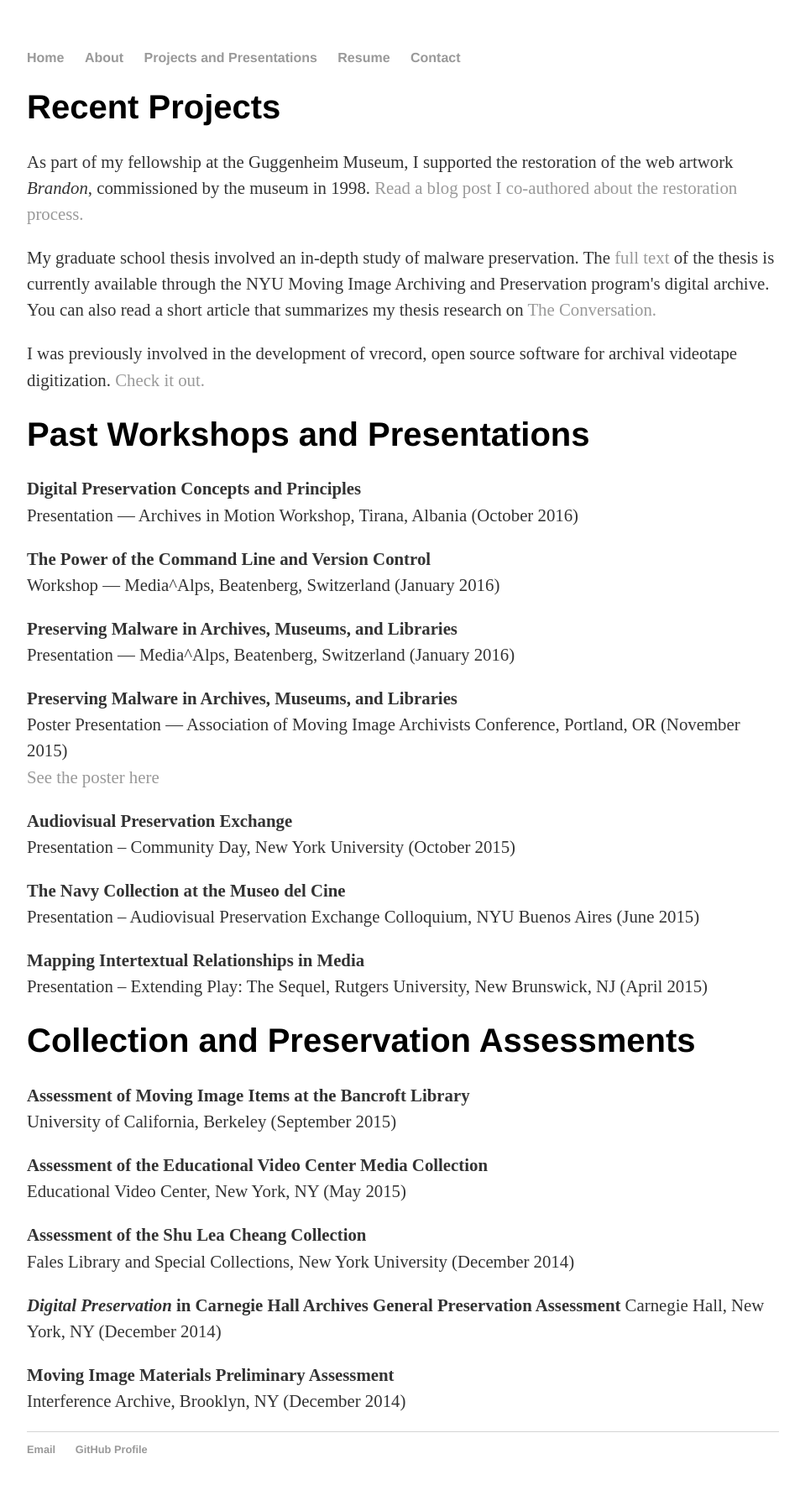
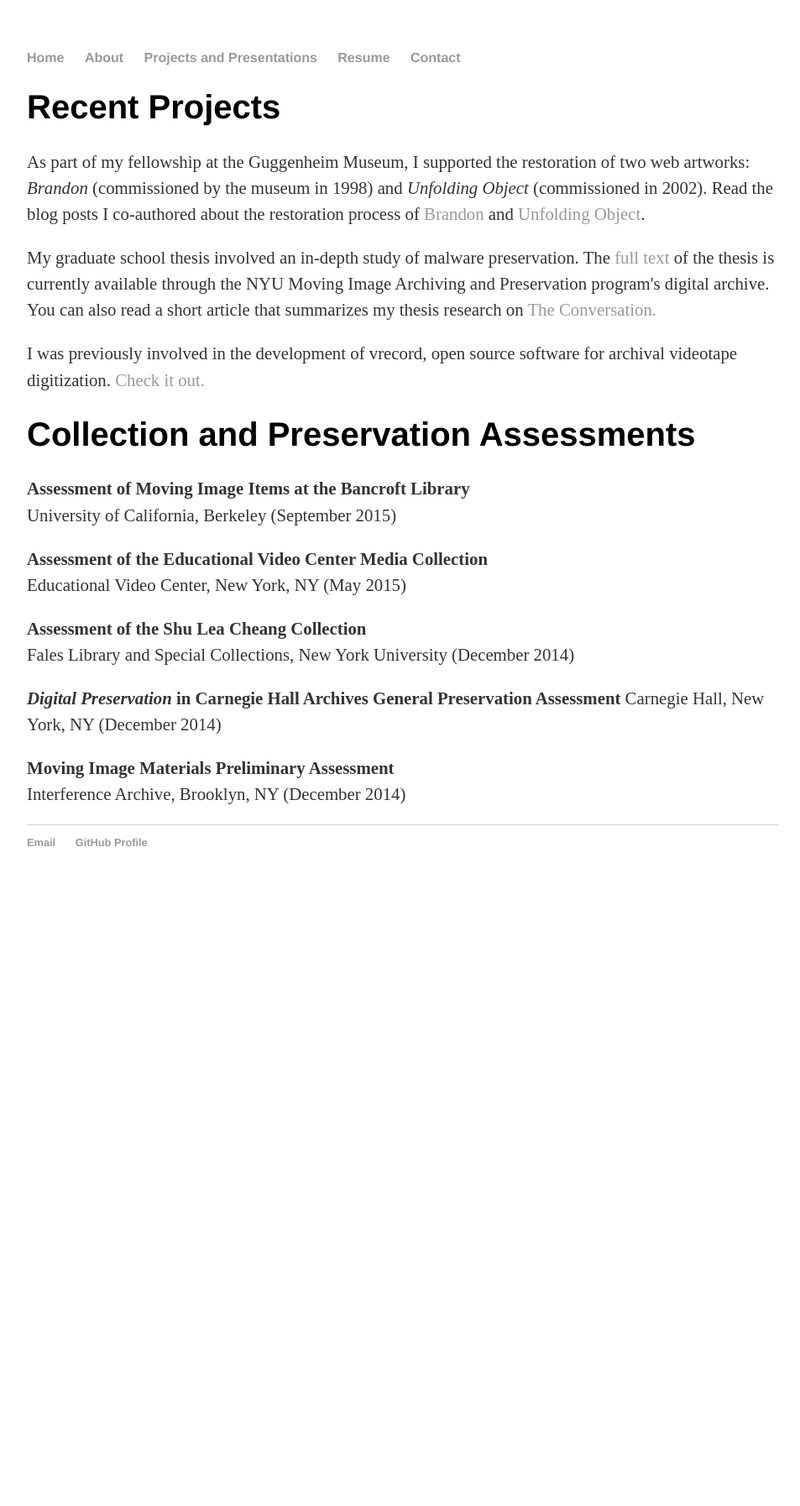
Before and after one commit to jfarbowitz/jfarbowitz.github.io, a Jekyll site: the page built from projects/index.html, in a window 1280 px wide. Shown: the whole page at 84% size, without its empty margins (160-1113 px from the left). Built offline with Jekyll 4.4.1, drawn with Linux system fonts in a browser that asks for light colours; after the commit the page ends 1071 px from its top, so only the background shows below that.

Commit message:
eliminated presentations and added UO

```diff
--- a/projects/index.html
+++ b/projects/index.html
@@ -5,27 +5,9 @@ title: Projects and Presentations
 
 	<div class="recent projects">
 		<h1>Recent Projects</h1>
-	<p>As part of my fellowship at the Guggenheim Museum, I supported the restoration of the web artwork <i>Brandon</i>, commissioned by the museum in 1998. <a href="https://www.guggenheim.org/blogs/checklist/restoring-brandon-shu-lea-cheangs-early-web-artwork" target="new">Read a blog post I co-authored about the restoration process.</a></p>
+	<p>As part of my fellowship at the Guggenheim Museum, I supported the restoration of two web artworks: <i>Brandon</i> (commissioned by the museum in 1998) and <i>Unfolding Object</i> (commissioned in 2002). Read the blog posts I co-authored about the restoration process of <a href="https://www.guggenheim.org/blogs/checklist/restoring-brandon-shu-lea-cheangs-early-web-artwork" target="new">Brandon</a> and <a href="https://www.guggenheim.org/blogs/checklist/the-guggenheim-restores-john-f-simon-jr-early-web-artwork-unfolding-object" target="new">Unfolding Object</a>.</p>
 	<p>My graduate school thesis involved an in-depth study of malware preservation. The <a href="https://www.nyu.edu/tisch/preservation/program/student_work/2016spring/16s_thesis_farbowitz_final.pdf" target="new">full text</a> of the thesis is currently available through the NYU Moving Image Archiving and Preservation program's digital archive. You can also read a short article that summarizes my thesis research on <a href="https://theconversation.com/why-save-a-computer-virus-56967" target=new>The Conversation.</a></p>
 		<p>I was previously involved in the development of vrecord, open source software for archival videotape digitization. <a href="https://github.com/amiaopensource/vrecord" target="new">Check it out.</a></p>
-	</div>
-	<div class="presentations">
-	  <h1>Past Workshops and Presentations</h1>
-		<p><strong>Digital Preservation Concepts and Principles</strong><br>
-	  Presentation — Archives in Motion Workshop, Tirana, Albania (October 2016)</p>
-	  <p><strong>The Power of the Command Line and Version Control</strong><br>
-	  Workshop — Media^Alps, Beatenberg, Switzerland (January 2016)</p>
-	  <p><strong>Preserving Malware in Archives, Museums, and Libraries</strong><br>
-	  Presentation — Media^Alps, Beatenberg, Switzerland (January 2016)</p>
-	  <p><strong>Preserving Malware in Archives, Museums, and Libraries</strong><br>
-	  Poster Presentation — Association of Moving Image Archivists Conference, Portland, OR (November 2015)<br>
-	  <a href="../images/malware_poster_final.pdf" target=new >See the poster here</a></p>
-<p><strong>Audiovisual Preservation Exchange</strong><br>
-Presentation – Community Day, New York University (October 2015)</p>
-<p><strong>The Navy Collection at the Museo del Cine</strong><br>
-Presentation – Audiovisual Preservation Exchange Colloquium, NYU Buenos Aires (June 2015)</p>
-<p><strong>Mapping Intertextual Relationships in Media</strong><br>
-Presentation – Extending Play: The Sequel, Rutgers University, New Brunswick, NJ (April 2015)</p>
 	</div>
 	<div class="assessments">
 		<h1>Collection and Preservation Assessments</h1>
```
